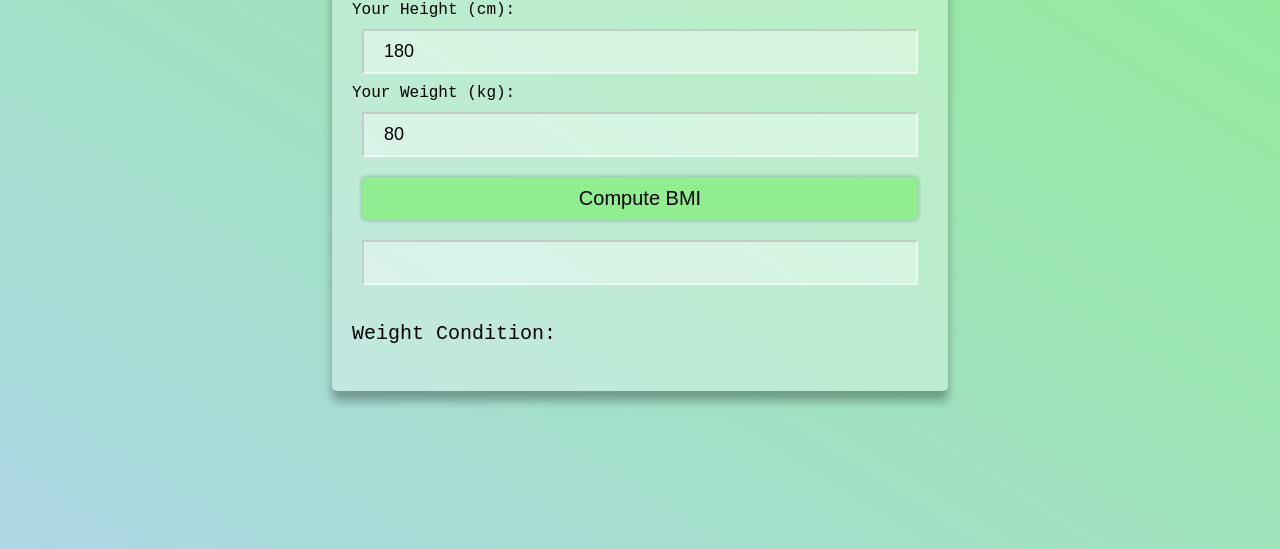
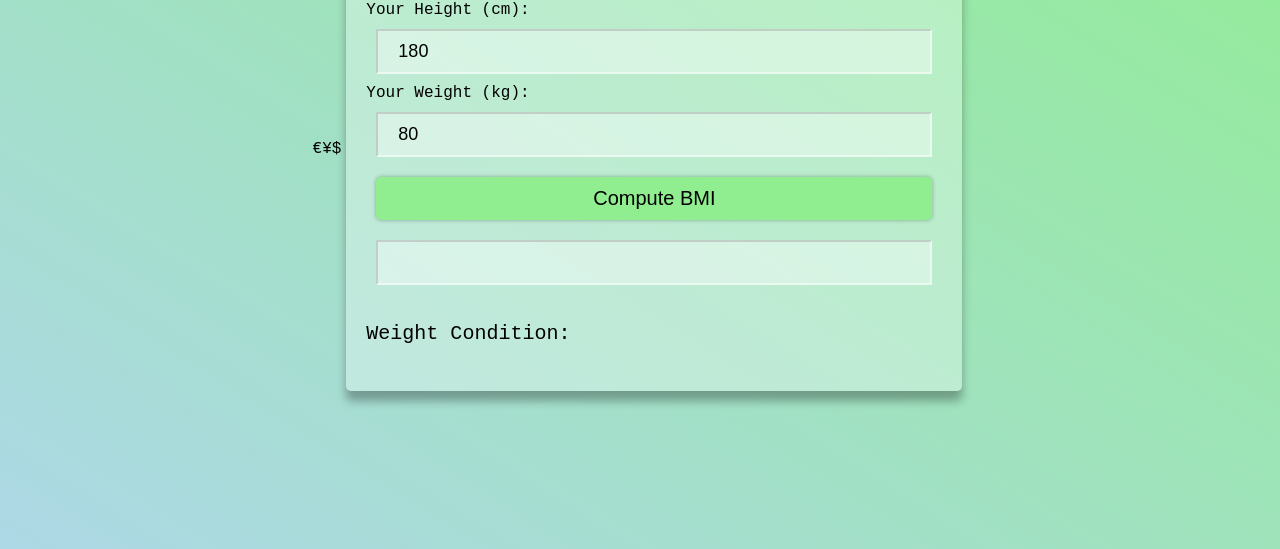
Before and after one commit to Shreykrv/Basic-card, a plain HTML site: page index.html in a window 1280 px wide. Shown: the part 251-800 px from the top of the page. Drawn offline with Linux system fonts and the light colour scheme.

Commit message:
Update index.html

```diff
--- a/index.html
+++ b/index.html
@@ -10,6 +10,7 @@
 <body>
 
     <div> </div>
+    <p>€¥$</p>
     <div class="container">
         <h1 class="heading">Body Mass Index (BMI) Calculator</h1>
         Your Height (cm):
```
